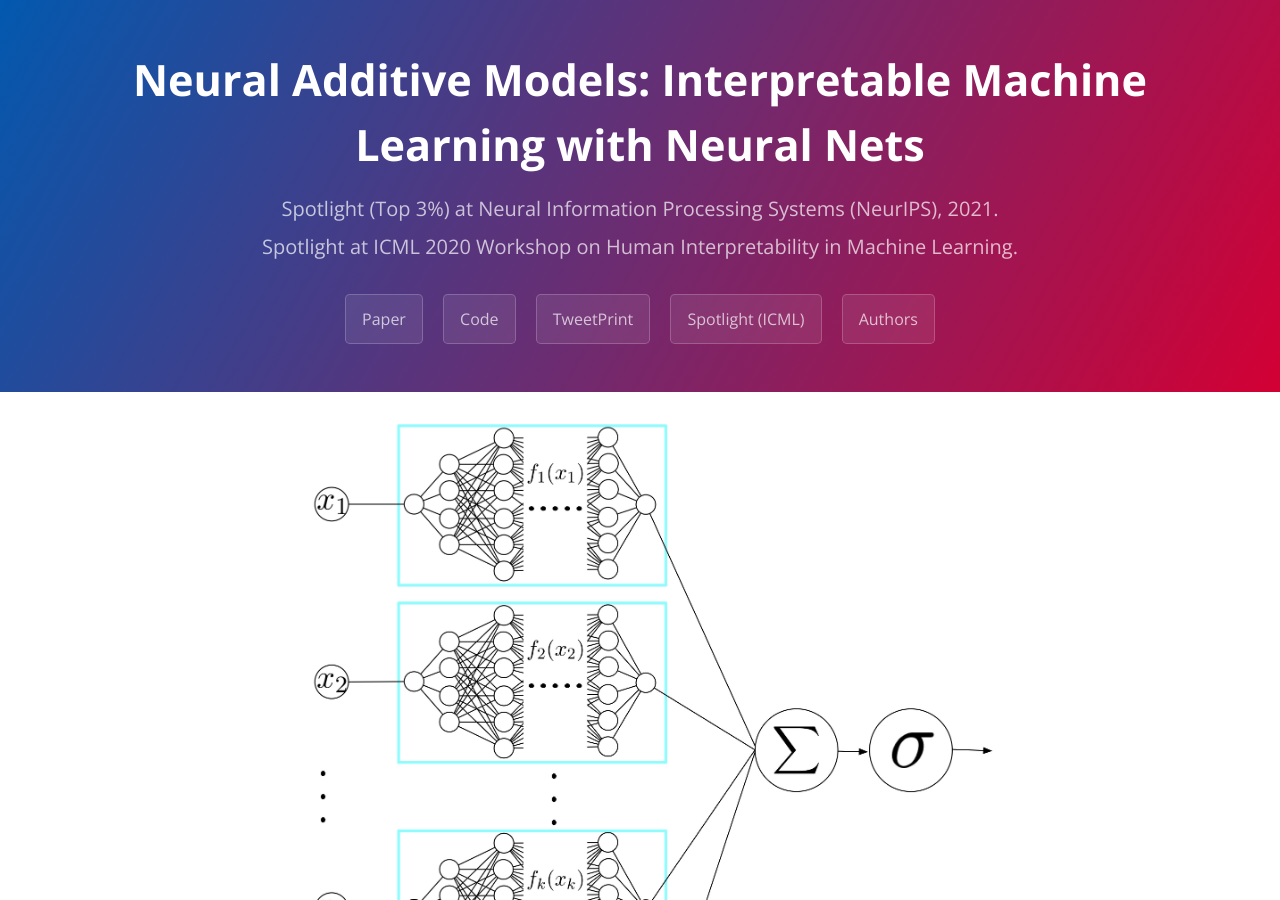
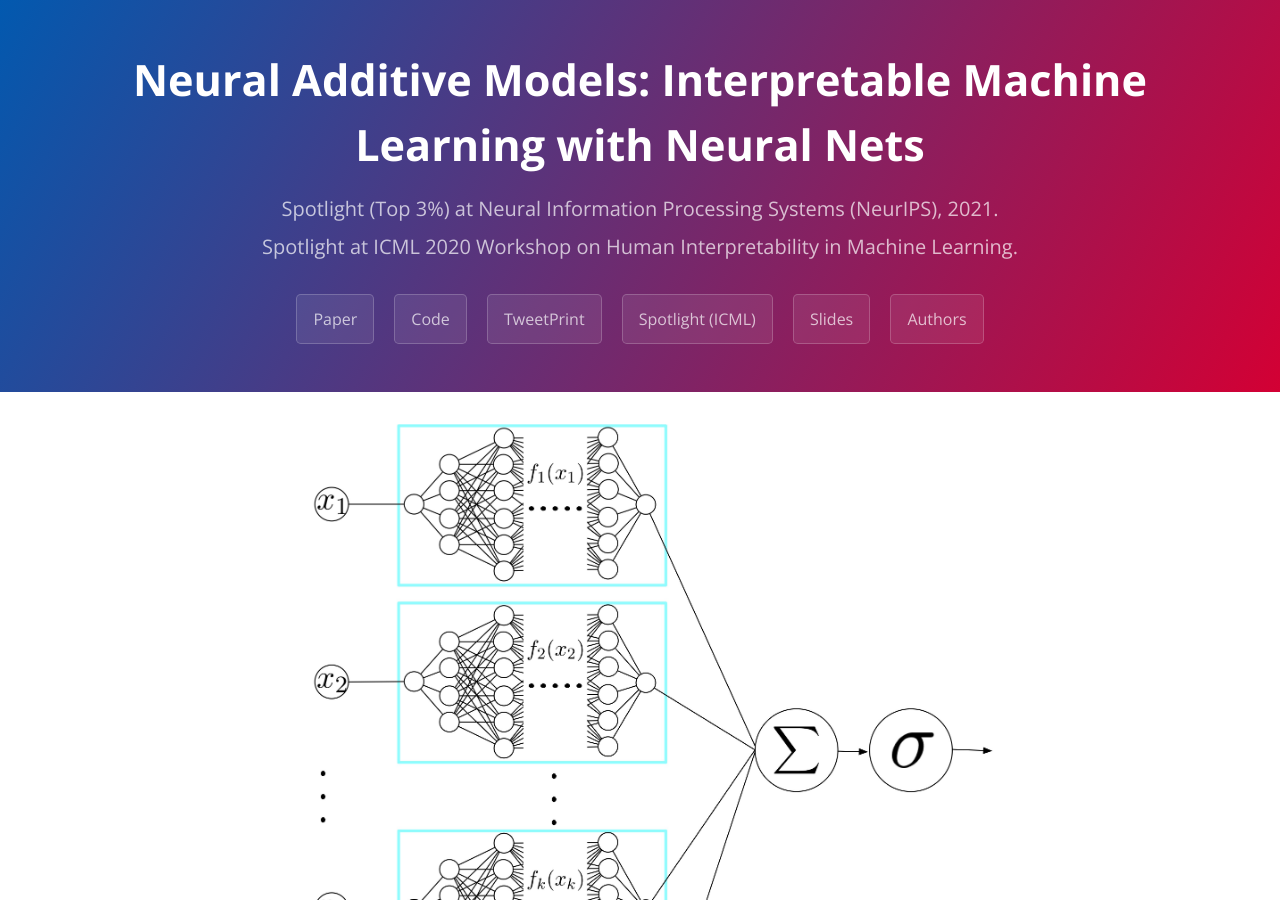
Before and after one commit to neural-additive-models/neural-additive-models.github.io, a Jekyll site: the page built from index.md, in a window 1280 px wide and 900 px high. Built offline with Jekyll 4.4.1, drawn with Linux system fonts in a browser that asks for light colours.

Commit message:
Update _config.yml

```diff
--- a/_config.yml
+++ b/_config.yml
@@ -8,4 +8,5 @@ buttons:
   Code: 'https://github.com/google-research/google-research/tree/master/neural_additive_models'
   TweetPrint: https://twitter.com/nickfrosst/status/1255889440083447810?s=20
   Spotlight (ICML): https://youtu.be/vqKJbJ5c1NI
+  Slides: 'assets/nam_slides.pdf'
   Authors: '#authors'
```
